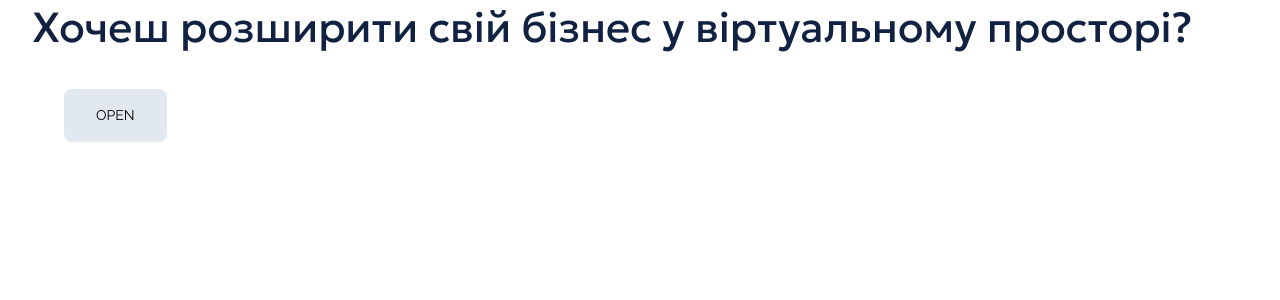
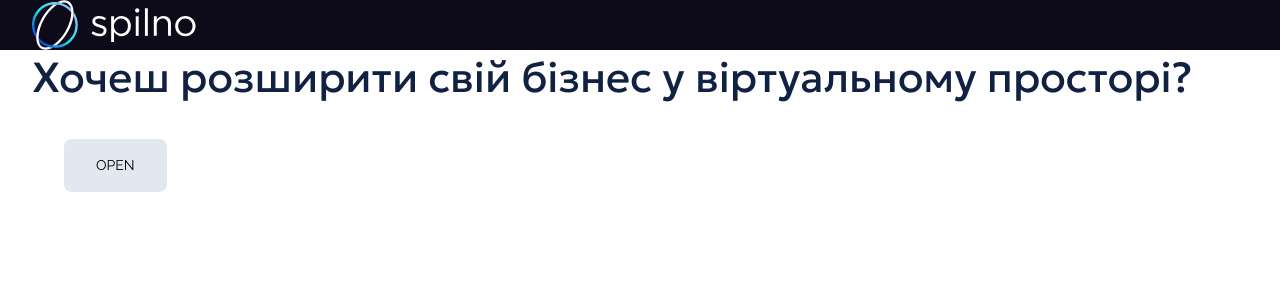
Before and after one commit to SoftRyzen-internship/spilno, a Next.js app: page / in a window 1280 px wide. Shown: the top 300 px of the page. Built offline with nearby package versions, Linux system fonts and the light colour scheme.

Commit message:
add logo

```diff
--- a/src/app/page.tsx
+++ b/src/app/page.tsx
@@ -1,9 +1,13 @@
 import { SectionTitle } from '@/components/ui/SectionTitle';
 import { ModalTest } from '@/components/ui/ModalTest';
+import { Logo } from '@/components/ui/Logo';
 
 export default function Home() {
   return (
     <div>
+      <div className=" container bg-darkBg">
+        <Logo location="header" />
+      </div>
       <div className="container">
         <SectionTitle
         // Стили, для того, чтобы проверить отбражение в секции About
--- /dev/null
+++ b/src/components/ui/Logo/Logo.tsx
@@ -0,0 +1,22 @@
+import Link from 'next/link';
+
+import data from '@/data/common.json';
+
+import LogoIcon from '~/icons/logo.svg';
+
+import { LogoProps } from './types';
+
+export const Logo: React.FC<LogoProps> = ({ location }) => {
+  const { logo } = data;
+
+  const logoClassName =
+    location === 'header'
+      ? 'h-[30px] w-[98px] md:h-[36px] md:w-[116px] xl:h-[50px] xl:w-[165px]'
+      : 'h-[36px] w-[117px] md:h-[60px] md:w-[194px]';
+
+  return (
+    <Link href={logo.path} aria-label={logo.ariaLabel}>
+      <LogoIcon className={logoClassName} />
+    </Link>
+  );
+};
--- /dev/null
+++ b/src/components/ui/Logo/index.ts
@@ -0,0 +1 @@
+export * from './Logo';
--- /dev/null
+++ b/src/components/ui/Logo/types.ts
@@ -0,0 +1,3 @@
+export type LogoProps = {
+  location: 'header' | 'footer';
+};
--- /dev/null
+++ b/src/data/common.json
@@ -0,0 +1,6 @@
+{
+  "logo": {
+    "path": "/",
+    "ariaLabel": "Посилання із логотипом компанії"
+  }
+}
```
Also changed, not shown: 1 other file (tests, documents, lock files or other folders).
